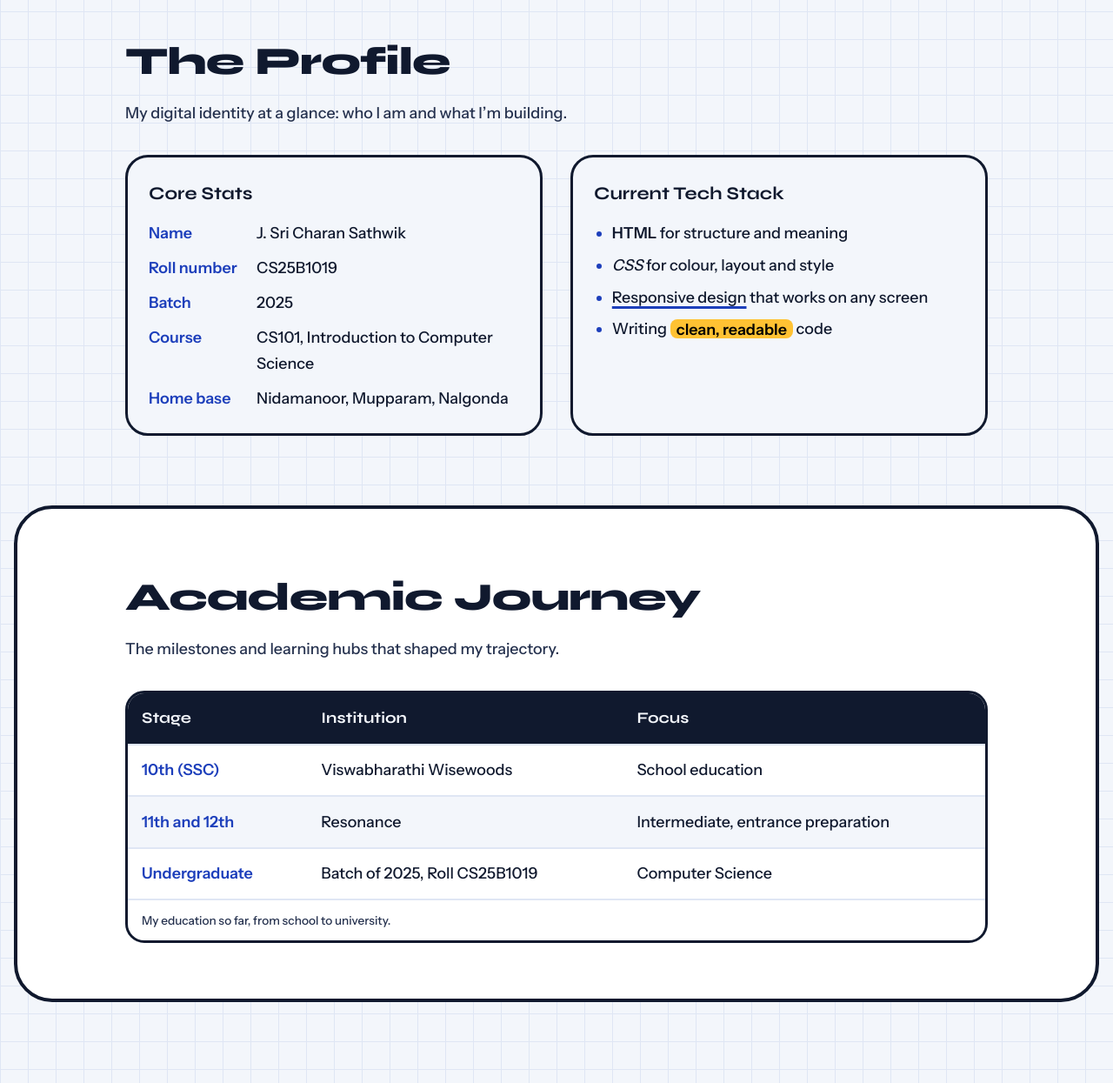
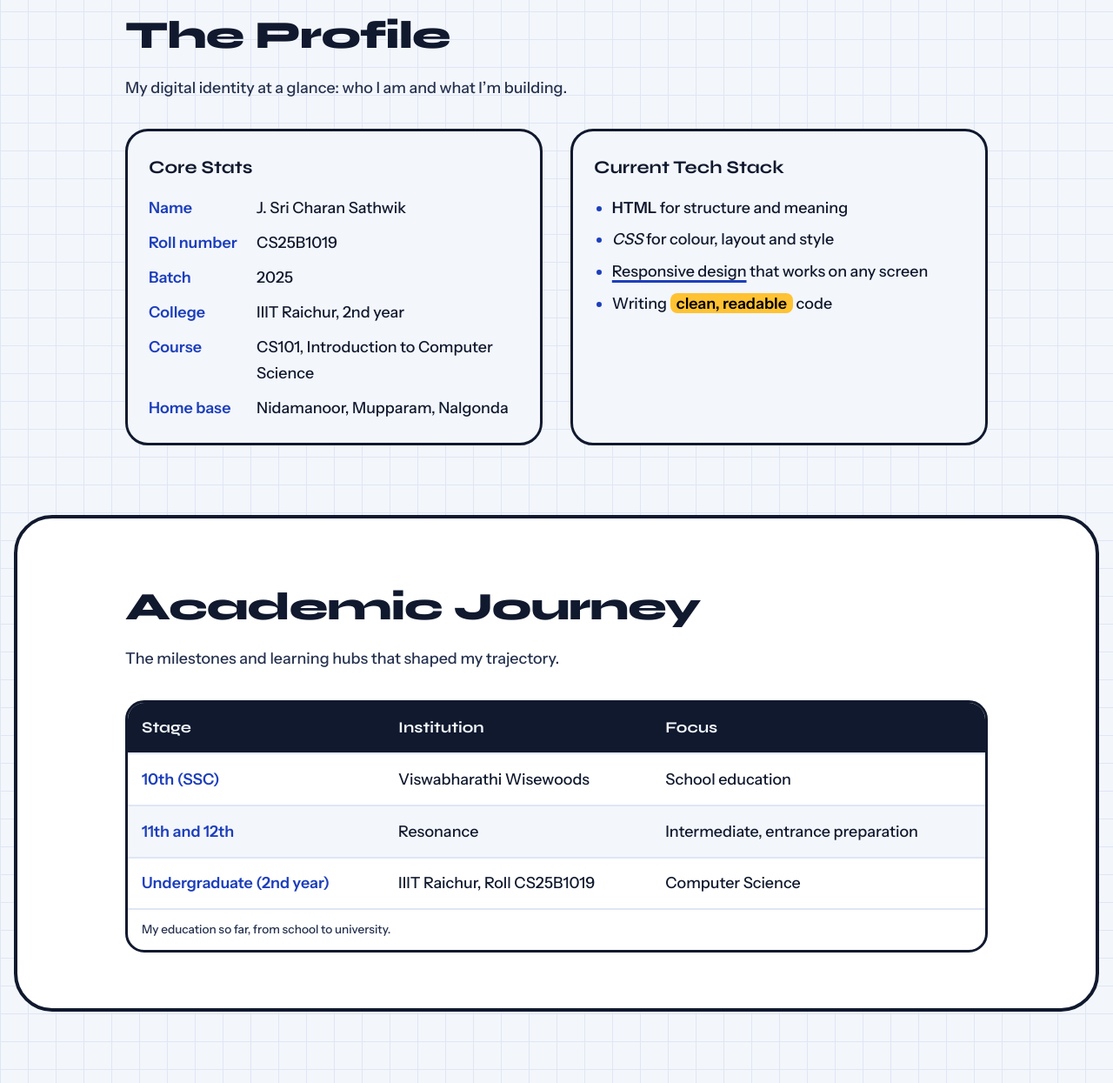
Before and after one commit to jellacharan8-droid/munna-site, a plain HTML site: page index.html in a window 1280 px wide. Shown: the part 947-2192 px from the top of the page at 87% size. Drawn offline with Linux system fonts and the light colour scheme.

Commit message:
Revise portfolio details in index.html
Updated personal information and education details.

```diff
--- a/index.html
+++ b/index.html
@@ -12,7 +12,7 @@
   <link rel="stylesheet" href="style.css">
 </head>
 <body>
-
+<!-- navigation bar -->
 
 <header class="topbar">
   <div class="wrap">
@@ -28,13 +28,14 @@
   </div>
 </header>
 
+<!-- main content -->
 <main id="home">
 
   <div class="hero">
     <div class="wrap">
       <div>
         <h1>Hi, I’m <em>Sathwik</em>.</h1>
-        <p class="lede">I’m <strong>J. Sri Charan Sathwik</strong>, a Computer Science student from Nalgonda, Telangana. This is my portfolio for <i>CS101: Introduction to Computer Science</i>, written in plain HTML and CSS.</p>
+        <p class="lede">I’m <strong>J. Sri Charan Sathwik</strong>, a second-year Computer Science student at IIIT Raichur, from Nalgonda, Telangana.</p>
         <a class="btn primary" href="#about">Explore my profile</a>
         <a class="btn ghost" href="#find-me">Visit my base camp</a>
       </div>
@@ -66,6 +67,7 @@ Learning HTML + CSS, one tag at a time.
             <dt>Name</dt><dd>J. Sri Charan Sathwik</dd>
             <dt>Roll number</dt><dd>CS25B1019</dd>
             <dt>Batch</dt><dd>2025</dd>
+            <dt>College</dt><dd>IIIT Raichur, 2nd year</dd>
             <dt>Course</dt><dd>CS101, Introduction to Computer Science</dd>
             <dt>Home base</dt><dd>Nidamanoor, Mupparam, Nalgonda</dd>
           </dl>
@@ -83,6 +85,7 @@ Learning HTML + CSS, one tag at a time.
     </div>
   </section>
 
+  <!-- education table -->
   <section id="education">
     <div class="wrap">
       <h2>Academic Journey</h2>
@@ -96,7 +99,7 @@ Learning HTML + CSS, one tag at a time.
           <tbody>
             <tr><th scope="row">10th (SSC)</th><td>Viswabharathi Wisewoods</td><td>School education</td></tr>
             <tr><th scope="row">11th and 12th</th><td>Resonance</td><td>Intermediate, entrance preparation</td></tr>
-            <tr><th scope="row">Undergraduate</th><td>Batch of 2025, Roll CS25B1019</td><td>Computer Science</td></tr>
+            <tr><th scope="row">Undergraduate (2nd year)</th><td>IIIT Raichur, Roll CS25B1019</td><td>Computer Science</td></tr>
           </tbody>
         </table>
       </div>
@@ -129,7 +132,7 @@ Learning HTML + CSS, one tag at a time.
     </div>
   </section>
 
-
+  <!-- map iframe -->
   <section id="find-me">
     <div class="wrap">
       <h2>Base Camp</h2>
```
